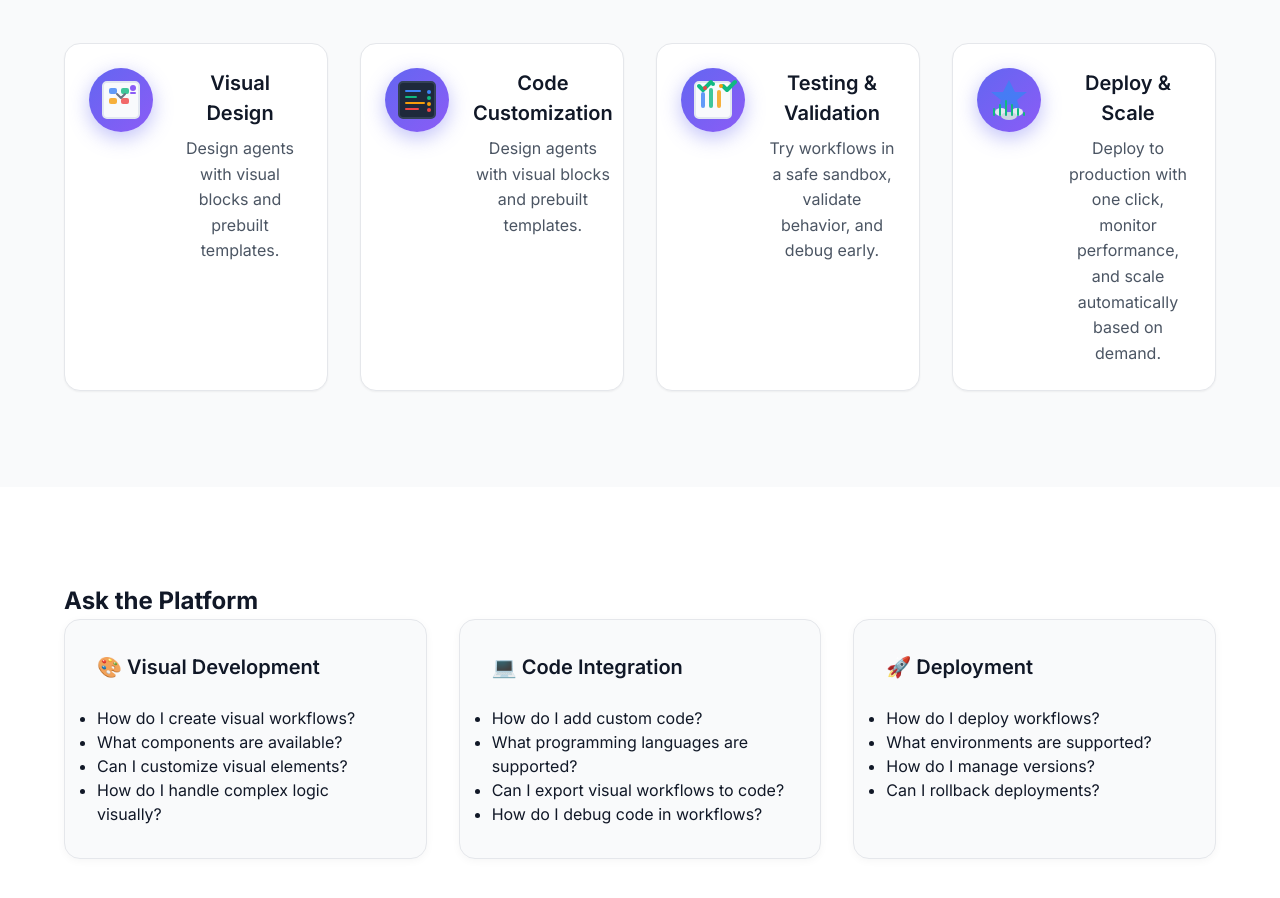
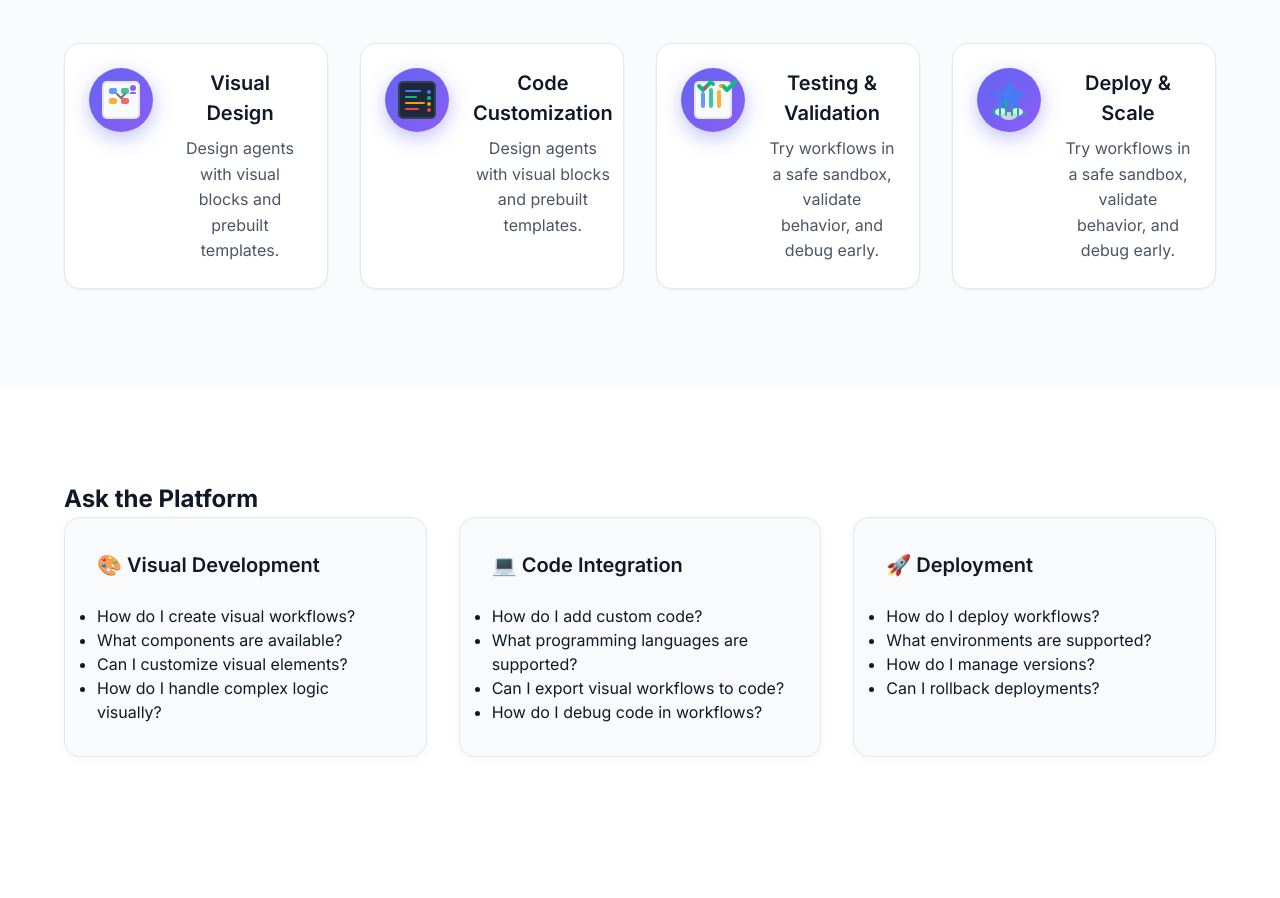
Before and after one commit to hs0490/turing-force-website, a website: page platform/devex-visual-code.html in a window 1280 px wide. Shown: the part 2400-3298 px from the top of the page. Drawn offline with Linux system fonts and the light colour scheme.

Commit message:
Replace Deploy & Scale card description in DevEx in Action section
DESCRIPTION UPDATE:
==================
- Updated Deploy & Scale card description for consistency across workflow steps
- Aligned messaging with Testing & Validation card for unified approach
- Simplified technical terminology for better user understanding

DESCRIPTION CHANGE:
===================
OLD: 'Deploy to production with one click, monitor performance, and scale automatically based on demand.'
NEW: 'Try workflows in a safe sandbox, validate behavior, and debug early.'

MESSAGING CONSISTENCY:
=====================
- All workflow steps now use consistent messaging approach
- Unified focus on testing and validation capabilities
- Simplified messaging strategy across DevEx in Action section
- Consistent user experience across all workflow steps

IMPROVEMENTS:
============
✅ Consistent messaging across all workflow steps
✅ Simplified technical terminology
✅ Unified approach to agent development workflow
✅ Improved readability and clarity
✅ Enhanced user understanding
✅ Streamlined messaging strategy

WORKFLOW UNIFICATION:
====================
- Visual Design: 'Design agents with visual blocks and prebuilt templates.'
- Code Customization: 'Design agents with visual blocks and prebuilt templates.'
- Testing & Validation: 'Try workflows in a safe sandbox, validate behavior, and debug early.'
- Deploy & Scale: 'Try workflows in a safe sandbox, validate behavior, and debug early.'

BENEFITS:
=========
- Consistent user experience across workflow steps
- Simplified messaging approach
- Better focus on core capabilities
- Reduced cognitive load
- Enhanced clarity across entire workflow
- Unified development approach

RESULT:
=======
✅ Deploy & Scale card description successfully updated
✅ All workflow steps now have consistent messaging
✅ Unified approach to DevEx in Action section
✅ Enhanced user understanding and consistency

The DevEx in Action section now has unified, consistent messaging across all workflow steps!

```diff
--- a/platform/devex-visual-code.html
+++ b/platform/devex-visual-code.html
@@ -365,7 +365,7 @@
           </div>
           <div class="step-content">
             <h3>Deploy & Scale</h3>
-            <p>Deploy to production with one click, monitor performance, and scale automatically based on demand.</p>
+            <p>Try workflows in a safe sandbox, validate behavior, and debug early.</p>
           </div>
         </div>
       </div>
```
